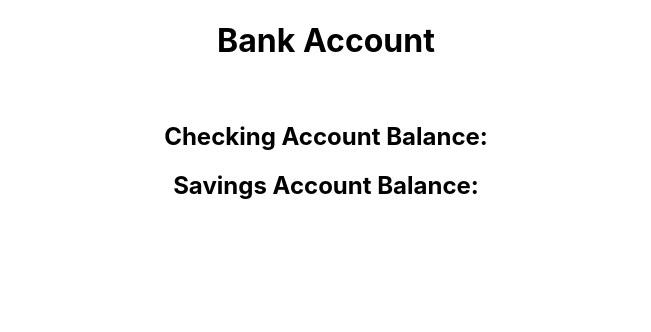
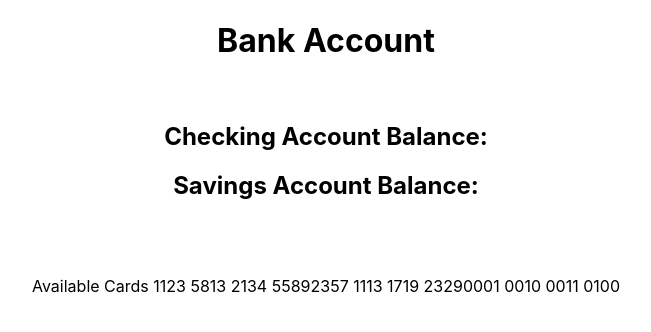
Before and after one commit to amirros66/bank-acccount, a React (Create React App) app: page / in a window 1280 px wide. Shown: the top 332 px of the page, without its empty margins (314-965 px from the left). Built offline with nearby package versions, Linux system fonts and the light colour scheme.

Commit message:
Fix slices export name. This shows state now on devtools. Add Cards components to app, display card numbers

```diff
--- a/src/App.js
+++ b/src/App.js
@@ -1,4 +1,6 @@
 import "./App.css";
+//import { useSelector, useDispatch } from "react-redux";
+import Cards from "./components/Cards";
 
 function App() {
   return (
@@ -11,6 +13,7 @@ function App() {
       {/* how do I get initial state for savings account from SavingsAccount/Slice - initialstate? */}
       <br></br>
       <br></br>
+      <Cards />
     </div>
   );
 }
--- a/src/components/Cards.js
+++ b/src/components/Cards.js
@@ -1,15 +1,26 @@
 import React from "react";
-//import { block, unblock } from ".store/Cards/slice";
+import { selectCards } from "../store/Cards/selectors";
+import { useSelector, useDispatch } from "react-redux";
+//import { toggle } from ".store/Cards/slice";
 
 // Feature 2 - Block & Unblocking cards
 //display all cards
 //block or unblock each card via a toggle / button
 
-export default function Cards() {
+export default function BlockUnblockButtons() {
+  const cards = useSelector(selectCards); //Used in UI components to access the state that is
+  //stored in the slices
+
+  //const dispatch = useDispatch(); //Equivalent to using setStateVariable from React useState hook
+
+  // display of all the cards + data about the card
+  // each card has a block button on it which can be changed according to the
+  //  imported block / unblock actions
+
   return (
     <>
-      {/* display of all the cards + data about the card*/}
-      {/* each card has a block button on it */}
+      <p>Available Cards {cards}</p>
+      {/* <button onClick={() => {dispatch(toggle());}}>Block</button> */}
     </>
   );
 }
--- a/src/store/Cards/selectors.js
+++ b/src/store/Cards/selectors.js
@@ -1,14 +1,19 @@
 // A selector always needs to have initial reduxState as a parameter
 // And it will return something from the state that your UI is interested in
-// <1> Initial redux state
-// <2> Needs to match the key in the reducer object (slices) in the main store in src/store/index.js
-// <3> Needs to match a key in the corresponding slice's initial state
+
 // You can also find values <2> and <3> in the "State" section of the Redux dev tools
 // Selectors can be used in UI components to access the state that is stored in the slices
-// Selectors need to be accessed with the useSelector hook, like this: useSelector(select"selectorName")
+// Selectors need to be accessed with the useSelector hook, like this: useSelector
+//(select"selectorName")
 
 //Feature 3 - Select cards
+
 const selectCards = (reduxState) => {
-  //return reduxState.count.countValue;
+  return reduxState.cards.cards.map((card) => card.number);
 };
 export { selectCards };
+
+//return reduxState: Initial redux state
+//.cards: Needs to match the key in the reducer object (slices) in the main store in
+//src/store/index.js
+//.number: Needs to match a key in the corresponding slice's initial state
--- a/src/store/Cards/slice.js
+++ b/src/store/Cards/slice.js
@@ -9,9 +9,13 @@
 
 import { createSlice } from "@reduxjs/toolkit";
 
+//if I want an array in my state, make an object with one key, the value of that one
+//key is the array -
+
 const cards = createSlice({
   name: "cards",
-  initialState: [
+  initialState: {
+    cards: [
       {
         id: 1,
         name: "D. Adams",
@@ -43,19 +47,15 @@ const cards = createSlice({
         max: 4000,
       },
     ],
+  },
   // The names of these keys in initialState will be used in selector definitions
   reducers: {
-    block: (state) => {
-      //write logic here that allows user to block the 3 cards.
-      //state.blocked = ...
-    },
-    unblock: (state) => {
-      //write logic here that allows user to block the 3 cards.
-      //state.blocked = ...
+    toggle: (state) => {
+      state.blocked = !state.blocked; //array of an index.blocked
     },
   }, // These are the actions you can dispatch in UI components. They will always have state and
   // action parameters. The value of the state parameter is supplied by Redux
 });
 
-export const { block, unblock } = cards.actions;
-export default cards;
+export const { toggle } = cards.actions;
+export default cards.reducer;
--- a/src/store/CheckingAccount/slice.js
+++ b/src/store/CheckingAccount/slice.js
@@ -29,4 +29,4 @@ const checkingAccount = createSlice({
 
 export const { addMoney, subtractMoney } = checkingAccount.actions;
 
-export default checkingAccount;
+export default checkingAccount.reducer;
--- a/src/store/SavingsAccount/slice.js
+++ b/src/store/SavingsAccount/slice.js
@@ -29,4 +29,4 @@ export const {
   transferMoneyFromCheckingAccountToSavingsAccount,
 } = savingsAccount.actions;
 
-export default savingsAccount;
+export default savingsAccount.reducer;
```
Lines whose indentation alone changed are shown as unchanged.
